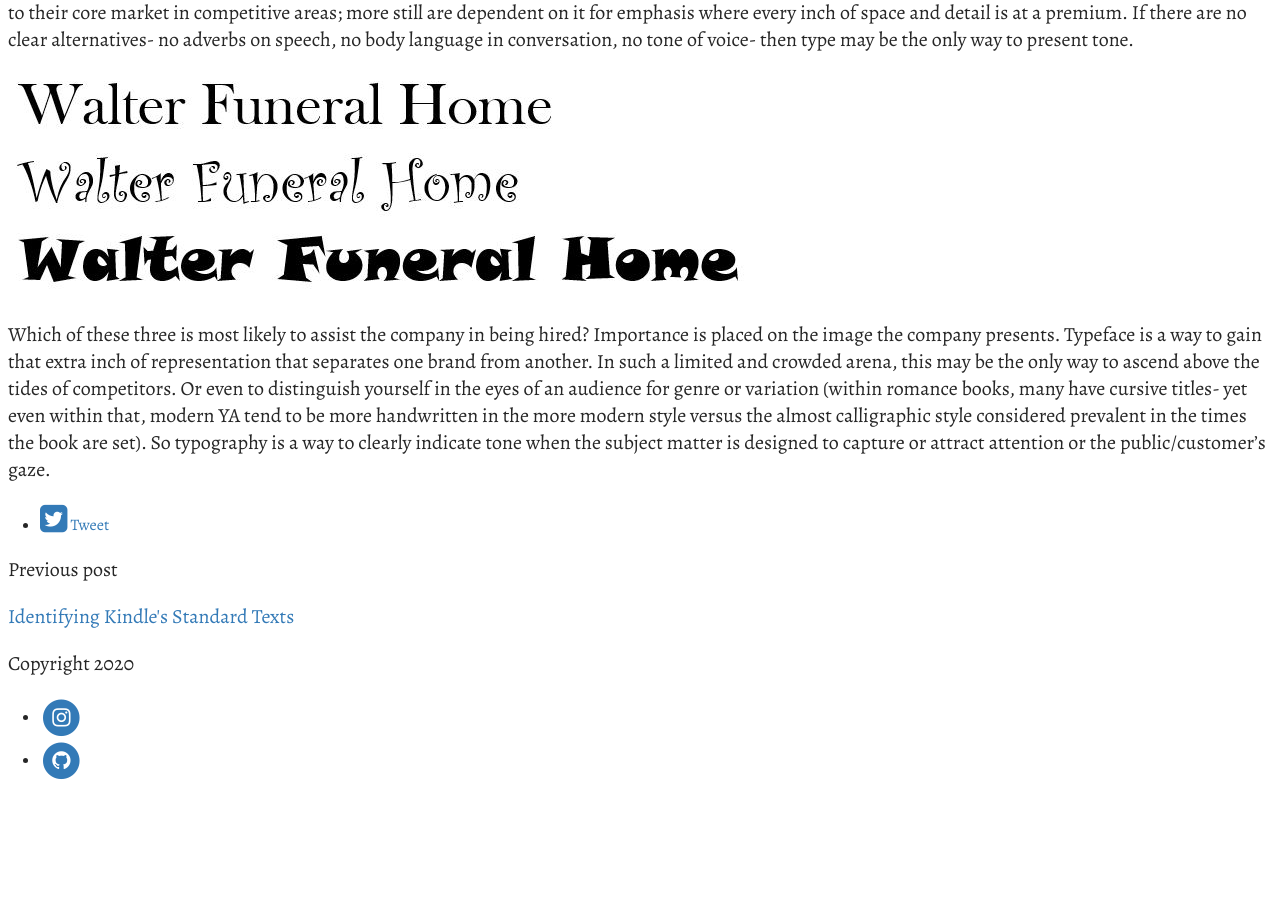
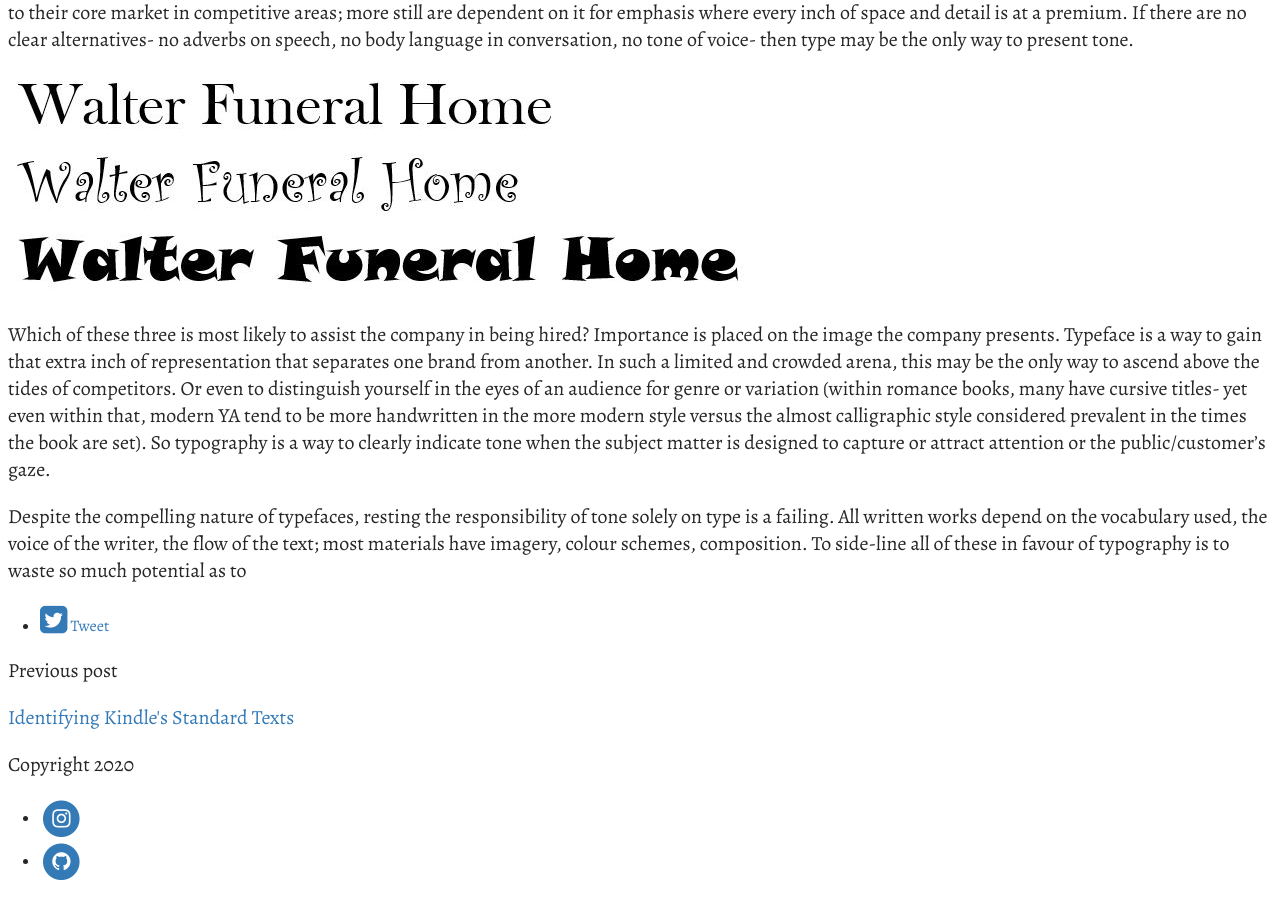
Before and after one commit to eyescroll/BrookesBlog, a Jekyll site: the page built from _posts/2020-10-07-is-tone-the-responsibility-of-font.md, in a window 1280 px wide and 900 px high, scrolled down 1188 px. Built offline with Jekyll 4.4.1, drawn with Linux system fonts in a browser that asks for light colours; some web fonts are replaced; before the commit the page ends 1987 px from its top, so only the background shows below that.

Commit message:
Update Post “2020-10-07-is-tone-the-responsibility-of-font”

```diff
--- a/_posts/2020-10-07-is-tone-the-responsibility-of-font.md
+++ b/_posts/2020-10-07-is-tone-the-responsibility-of-font.md
@@ -17,3 +17,5 @@ Sometimes, however, typeface is essential to the message of a word. Certain bran
 ![](../uploads/article3-walterfuneralhome.jpg)
 
 Which of these three is most likely to assist the company in being hired? Importance is placed on the image the company presents. Typeface is a way to gain that extra inch of representation that separates one brand from another. In such a limited and crowded arena, this may be the only way to ascend above the tides of competitors. Or even to distinguish yourself in the eyes of an audience for genre or variation (within romance books, many have cursive titles- yet even within that, modern YA tend to be more handwritten in the more modern style versus the almost calligraphic style considered prevalent in the times the book are set). So typography is a way to clearly indicate tone when the subject matter is designed to capture or attract attention or the public/customer's gaze.
+
+Despite the compelling nature of typefaces, resting the responsibility of tone solely on type is a failing. All written works depend on the vocabulary used, the voice of the writer, the flow of the text; most materials have imagery, colour schemes, composition. To side-line all of these in favour of typography is to waste so much potential as to
```
